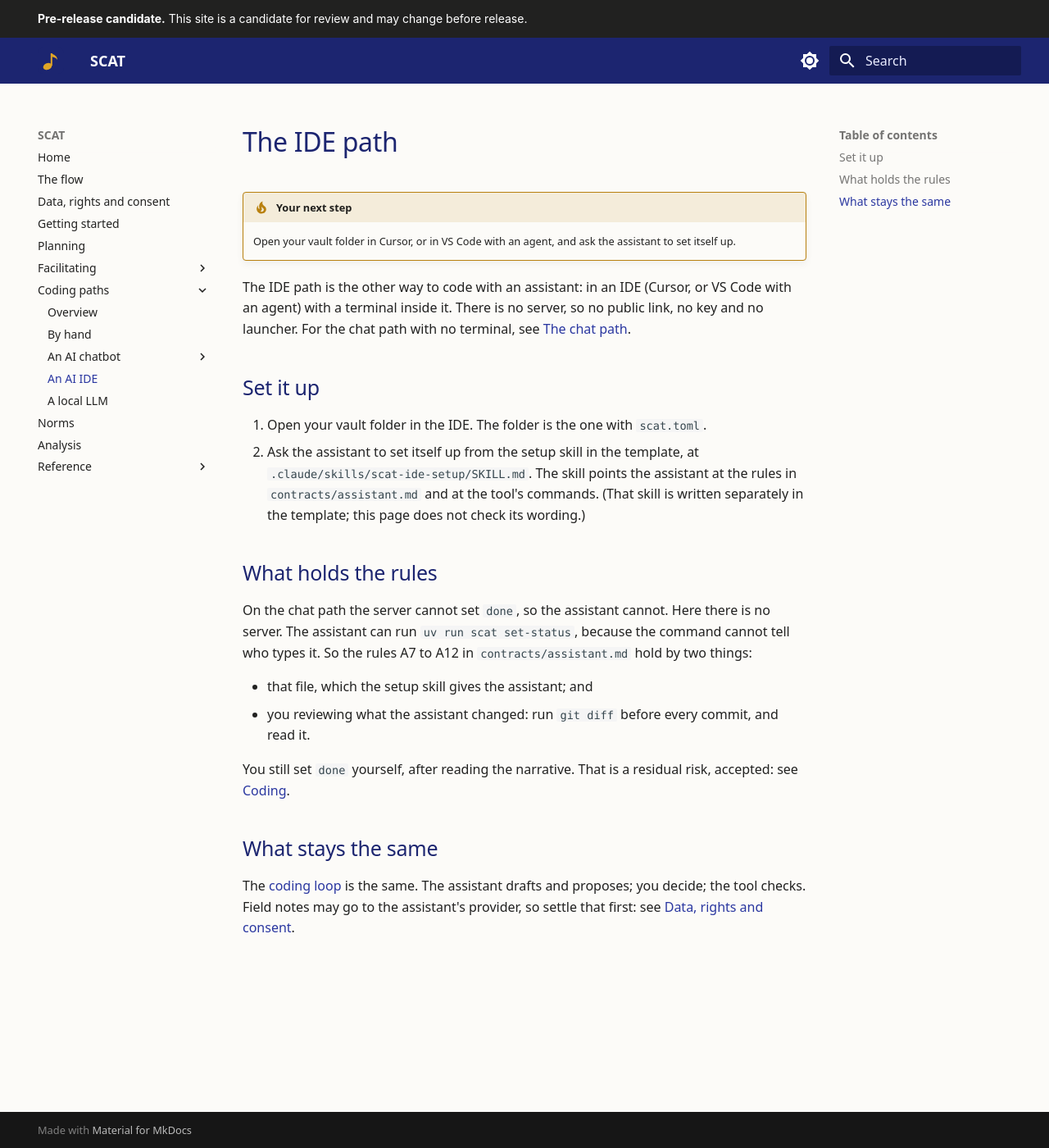
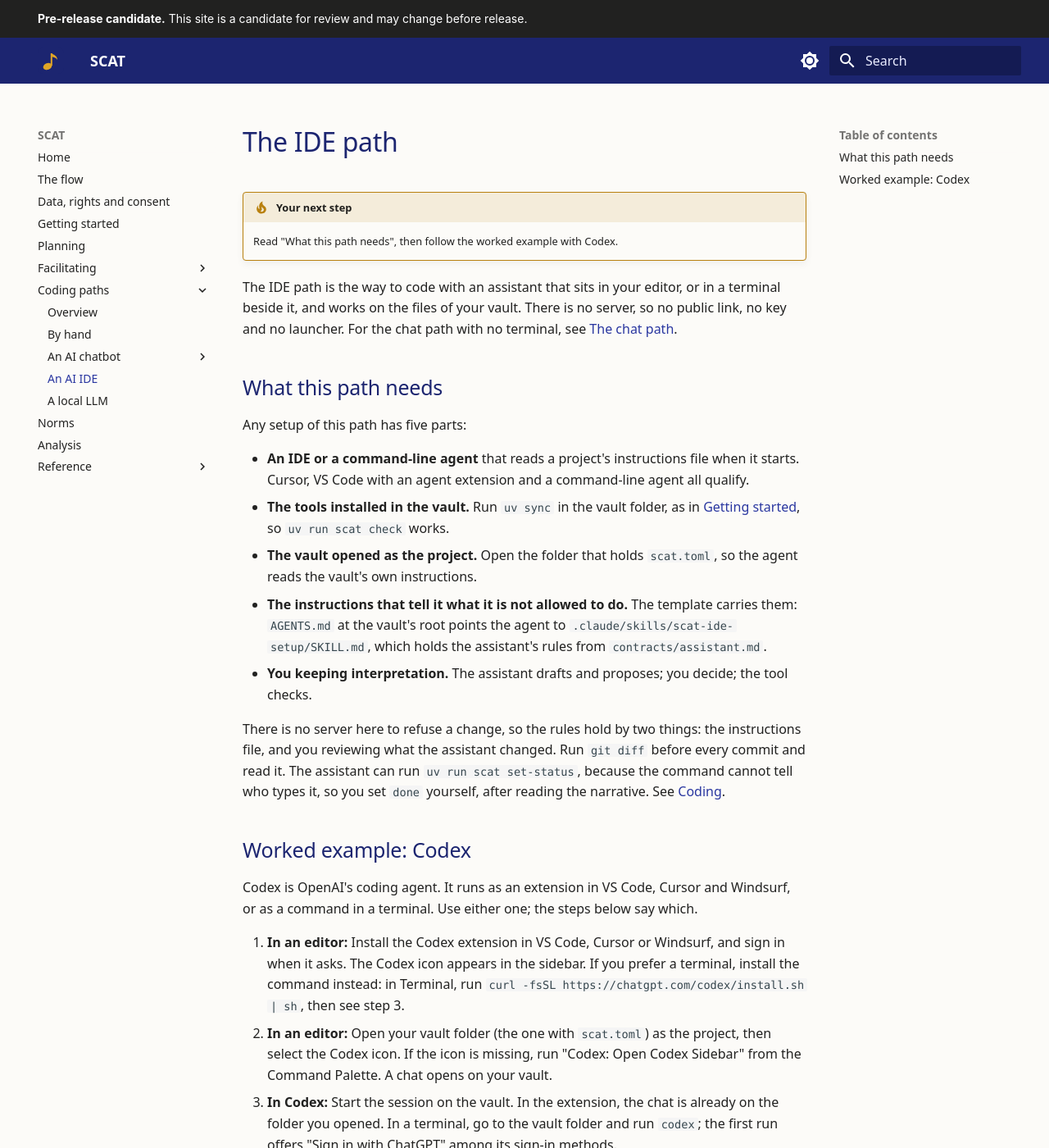
Before and after one commit to DynamicalSystemsGroup/scat-kg-tools, an MkDocs documentation site: the page built from docs/ide.md, in a window 1280 px wide and 1400 px high. Shown: the whole window at 82% size. Built offline with MkDocs 1.6.1 and Material for MkDocs 9.7.7, drawn with Linux system fonts in a browser that asks for light colours; some of the changed text lies outside the part shown.

Commit message:
IDE path: walkthrough shape with a Codex worked example; run record

```diff
--- a/docs/ide.md
+++ b/docs/ide.md
@@ -5,34 +5,57 @@ provider: Codex
 # The IDE path
 
 !!! tip "Your next step"
-    Open your vault folder in Cursor, or in VS Code with an agent, and ask the assistant to set itself up.
+    Read "What this path needs", then follow the worked example with Codex.
 
-The IDE path is the other way to code with an assistant: in an IDE (Cursor, or VS Code with an agent) with a
-terminal inside it. There is no server, so no public link, no key and no launcher. For the chat path with no
+The IDE path is the way to code with an assistant that sits in your editor, or in a terminal beside it, and works on
+the files of your vault. There is no server, so no public link, no key and no launcher. For the chat path with no
 terminal, see [The chat path](chat-path.md).
 
-## Set it up
+## What this path needs
 
-1. Open your vault folder in the IDE. The folder is the one with `scat.toml`.
-2. Ask the assistant to set itself up from the setup skill in the template, at
-   `.claude/skills/scat-ide-setup/SKILL.md`. The skill points the assistant at the rules in `contracts/assistant.md`
-   and at the tool's commands. (That skill is written separately in the template; this page does not check its
-   wording.)
+Any setup of this path has five parts:
 
-## What holds the rules
+- **An IDE or a command-line agent** that reads a project's instructions file when it starts. Cursor, VS Code with an
+  agent extension and a command-line agent all qualify.
+- **The tools installed in the vault.** Run `uv sync` in the vault folder, as in [Getting started](getting-started.md),
+  so `uv run scat check` works.
+- **The vault opened as the project.** Open the folder that holds `scat.toml`, so the agent reads the vault's own
+  instructions.
+- **The instructions that tell it what it is not allowed to do.** The template carries them: `AGENTS.md` at the vault's root
+  points the agent to `.claude/skills/scat-ide-setup/SKILL.md`, which holds the assistant's rules from
+  `contracts/assistant.md`.
+- **You keeping interpretation.** The assistant drafts and proposes; you decide; the tool checks.
 
-On the chat path the server cannot set `done`, so the assistant cannot. Here there is no server. The assistant can
-run `uv run scat set-status`, because the command cannot tell who types it. So the rules A7 to A12 in
-`contracts/assistant.md` hold by two things:
+There is no server here to refuse a change, so the rules hold by two things: the instructions file, and you reviewing
+what the assistant changed. Run `git diff` before every commit and read it. The assistant can run
+`uv run scat set-status`, because the command cannot tell who types it, so you set `done` yourself, after reading
+the narrative. See [Coding](coding.md#the-three-actors).
 
-- that file, which the setup skill gives the assistant; and
-- you reviewing what the assistant changed: run `git diff` before every commit, and read it.
+## Worked example: Codex
 
-You still set `done` yourself, after reading the narrative. That is a residual risk, accepted: see
-[Coding](coding.md#the-three-actors).
+Codex is OpenAI's coding agent. It runs as an extension in VS Code, Cursor and Windsurf, or as a command in a
+terminal. Use either one; the steps below say which.
 
-## What stays the same
+1. **In an editor:** Install the Codex extension in VS Code, Cursor or Windsurf, and sign in when it asks. The
+   Codex icon appears in the sidebar. If you prefer a terminal, install the command instead: in Terminal, run
+   `curl -fsSL https://chatgpt.com/codex/install.sh | sh`, then see step 3.
+2. **In an editor:** Open your vault folder (the one with `scat.toml`) as the project, then select the Codex icon. If
+   the icon is missing, run "Codex: Open Codex Sidebar" from the Command Palette. A chat opens on your vault.
+3. **In Codex:** Start the session on the vault. In the extension, the chat is already on the folder you opened. In a
+   terminal, go to the vault folder and run `codex`; the first run offers "Sign in with ChatGPT" among its
+   sign-in methods.
+4. **In Codex:** Ask: "Set yourself up for this vault." Codex reads `AGENTS.md` at the vault's root when the session
+   starts, follows it to `.claude/skills/scat-ide-setup/SKILL.md`, runs `uv sync` and then `uv run scat check`, and
+   reads you the tool's own result.
+5. **In Codex:** Ask: "What are you not allowed to do here?" Codex answers from the skill: it does not set `done`, does not run
+   `set-status`, and does not write a narrative's text through the tool.
 
-The [coding loop](coding.md#the-coding-loop) is the same. The assistant drafts and proposes; you decide; the tool
-checks. Field notes may go to the assistant's provider, so settle that first: see
+Codex also reads an `AGENTS.md` in any folder between the vault's root and the folder you work in, so a folder can add
+its own instructions. It stops reading once the instructions pass 32 KiB in all.
+
+Codex can also connect to a server through MCP, in its settings. The IDE path does not need it: the assistant runs
+the `scat` commands in the vault itself. Cursor, VS Code with another agent, and any command-line agent that reads
+`AGENTS.md` follow the same steps from step 2.
+
+If your data policy is strict, settle first what can go to the assistant's provider: see
 [Data, rights and consent](data-and-consent.md).
```
Also changed, not shown: acceptance/walkthroughs/ide-run.md (added, +47 -0 lines).
